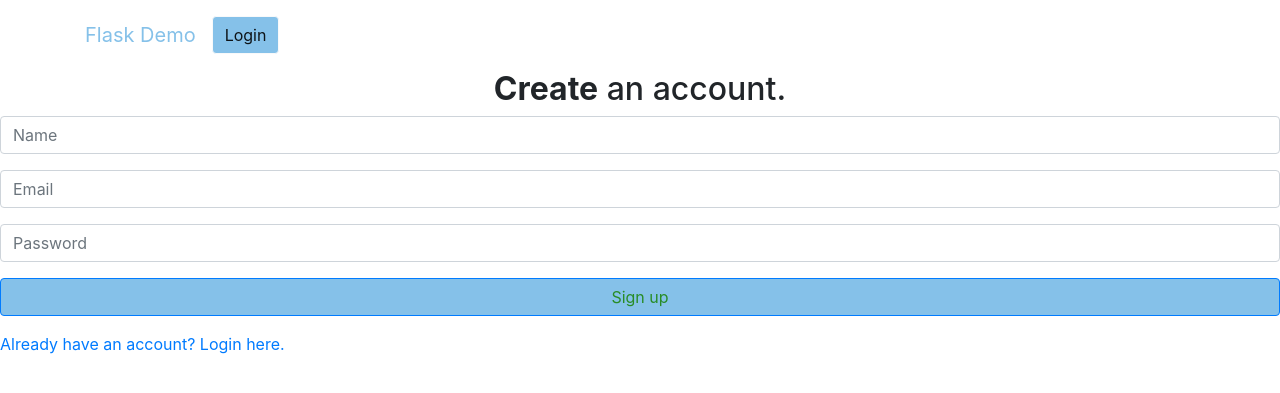
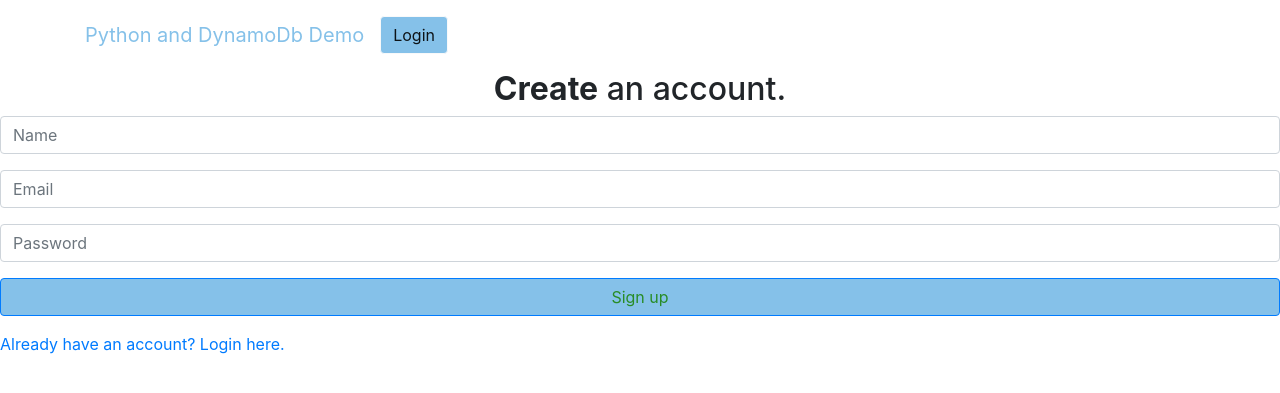
Before and after one commit to yatinb14/flask-and-aws_dynamodb, a Flask app: page /signup in a window 1280 px wide. Shown: the top 393 px of the page. Run offline with Flask 2, Linux system fonts and the light colour scheme; some libraries are stand-ins or nearby versions.

Commit message:
Update index.html

```diff
--- a/templates/index.html
+++ b/templates/index.html
@@ -14,7 +14,7 @@
 <body>
     <div>
         <nav class="navbar navbar-light navbar-expand-md navigation-clean-button">
-            <div class="container"><a class="navbar-brand" href="{{url_for('login')}}" style="color:#85C1E9;">Flask Demo</a><button class="navbar-toggler" data-toggle="collapse" data-target="#navcol-1"><span class="sr-only">Toggle navigation</span><span class="navbar-toggler-icon"></span></button>
+            <div class="container"><a class="navbar-brand" href="{{url_for('login')}}" style="color:#85C1E9;">Python and DynamoDb Demo</a><button class="navbar-toggler" data-toggle="collapse" data-target="#navcol-1"><span class="sr-only">Toggle navigation</span><span class="navbar-toggler-icon"></span></button>
                 <div
                     class="collapse navbar-collapse" id="navcol-1"><span class="navbar-text actions"> <a class="btn btn-light action-button" role="button" href="{{url_for('login')}}" style="background-color:#85C1E9;">Login</a></span></div>
     </div>
```
